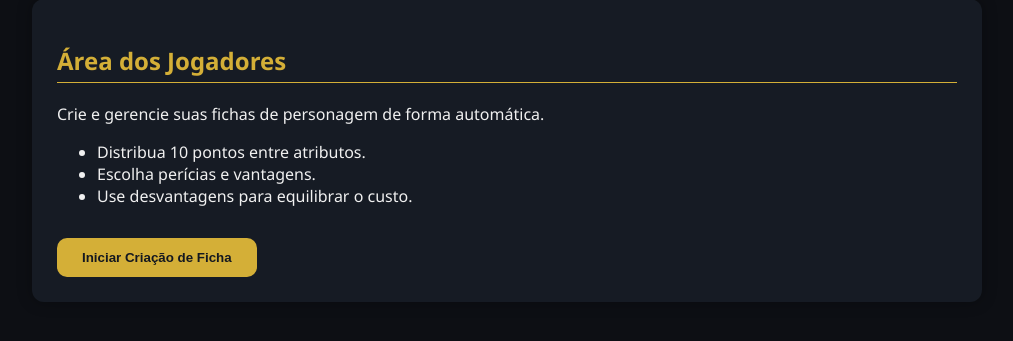
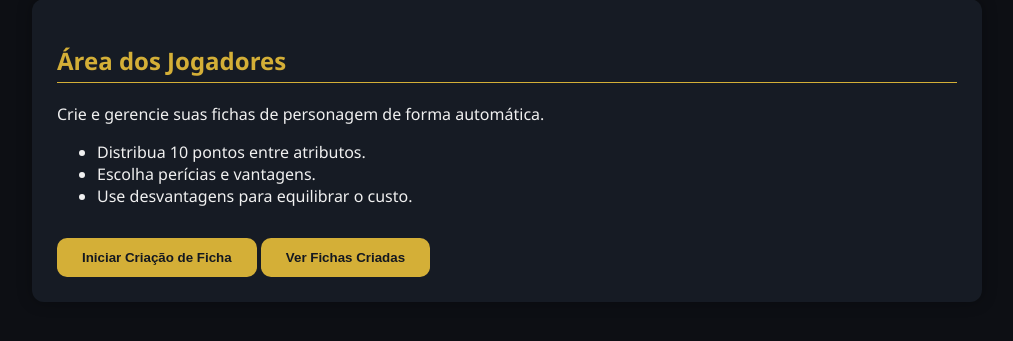
Before and after one commit to hilen-dev/Tridados, a Flask app: page / in a window 1280 px wide, after a click on "Criar Ficha". Shown: the part 240-581 px from the top of the page, without its empty margins (133-1146 px from the left). Run offline with Flask 3, Linux system fonts and the light colour scheme.

Commit message:
Update index.html

```diff
--- a/templates/index.html
+++ b/templates/index.html
@@ -140,7 +140,10 @@
         <li>Escolha perícias e vantagens.</li>
         <li>Use desvantagens para equilibrar o custo.</li>
       </ul>
-      <button class="action">Iniciar Criação de Ficha</button>
+
+      <!-- BOTÕES IMPLEMENTADOS -->
+      <button class="action" onclick="window.location.href='/criar_ficha'">Iniciar Criação de Ficha</button>
+      <button class="action" onclick="window.location.href='/fichas'">Ver Fichas Criadas</button>
     </section>
 
     <!-- MESTRES -->
```
